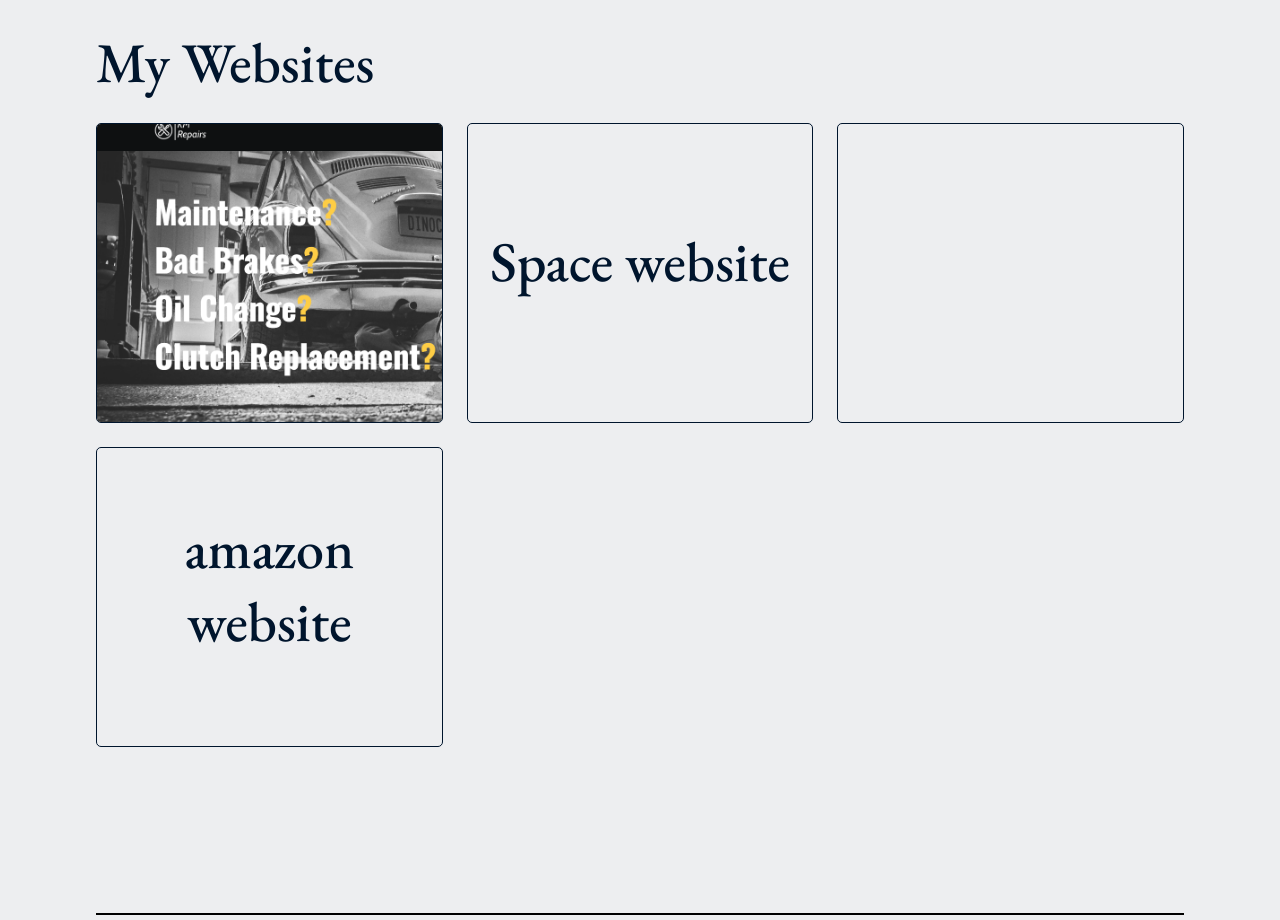
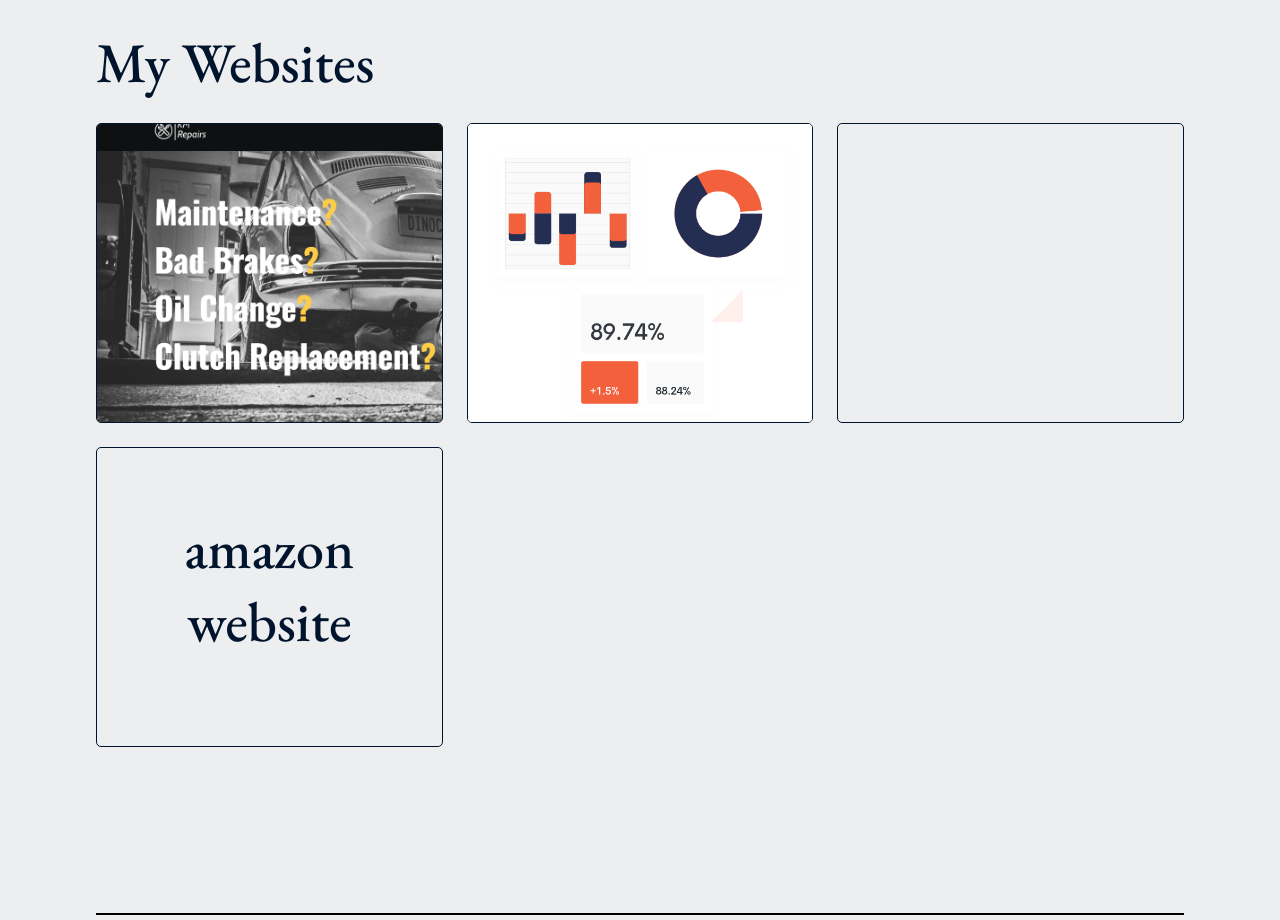
Before and after one commit to loblachi/MyCV-website, a website: page index.html in a window 1280 px wide. Shown: the part 2200-3120 px from the top of the page. Drawn offline with nearby package versions, Linux system fonts and the light colour scheme; some packages are replaced by stand-ins of ours; a script that the page names is missing.

Commit message:
Update index.html

```diff
--- a/index.html
+++ b/index.html
@@ -128,10 +128,11 @@
         <div class="projects-div">
             <h1>My Websites</h1>
             <div class="projects-flex">
-                <a target="_blank" href="https://loblachi.github.io/KMRepairs/" class="web-div">
+               <a target="_blank" href="https://loblachi.github.io/KMRepairs/" class="web-div">
                     <img src="./images/kmrpairs.png" alt="km-repairs">
-                <a class="web-div">
-                    <h1>Space website</h1>
+                </a>
+                <a target="_blank" href="https://loblachi.github.io/LandingPage/" class="web-div">
+                    <img src="./images/landing.png" alt="km-repairs">
                 </a>
                 <a class="web-div">
                     <h1></h1>
```
